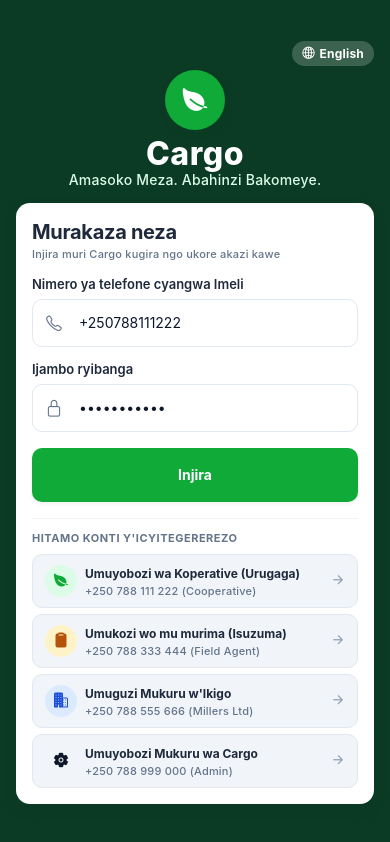
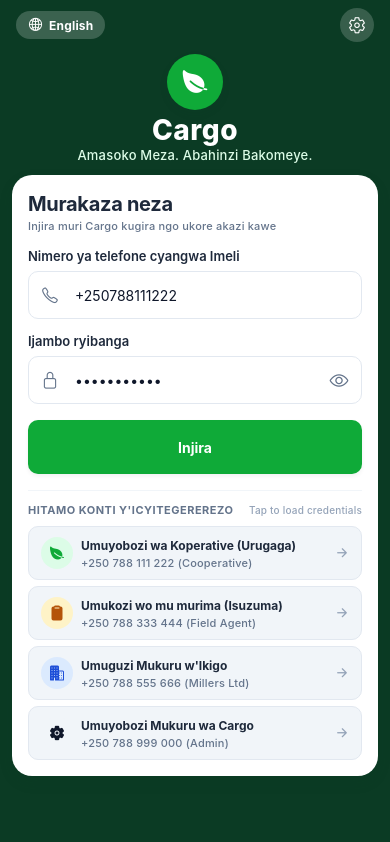
Before and after one commit to BLN-Technologies/mob-mock, a React Native app: screen / in a window 390 px wide. Built offline with nearby package versions, Linux system fonts and the light colour scheme.

Commit message:
fix(ui): resolve Android input responsiveness and add password toggle & settings modal

```diff
--- a/scripts/test-runner.js
+++ b/scripts/test-runner.js
@@ -12,6 +12,10 @@
   execSync('node dist-tests/tests/run-domain-tests.js', { stdio: 'inherit' });
 } finally {
   if (fs.existsSync('dist-tests')) {
-    fs.rmSync('dist-tests', { recursive: true, force: true });
+    try {
+      fs.rmSync('dist-tests', { recursive: true, force: true, maxRetries: 3, retryDelay: 200 });
+    } catch {
+      // Ignore Windows transient file lock
+    }
   }
 }
--- a/src/components/forms/FormField.tsx
+++ b/src/components/forms/FormField.tsx
@@ -1,4 +1,4 @@
-import React from 'react';
+import React, { useState } from 'react';
 import {
   View,
   Text,
@@ -6,17 +6,22 @@
   StyleSheet,
   TextInputProps,
   ViewStyle,
+  TouchableOpacity,
+  Platform,
 } from 'react-native';
 import { Ionicons } from '@expo/vector-icons';
 import { colors, radii, typography, spacing } from '../../theme/tokens';
 
-interface FormFieldProps extends TextInputProps {
+export interface FormFieldProps extends TextInputProps {
   label: string;
   error?: string;
   helper?: string;
   prefix?: string;
   suffix?: string;
   icon?: keyof typeof Ionicons.glyphMap;
+  rightIcon?: keyof typeof Ionicons.glyphMap;
+  onIconPress?: () => void;
+  onRightIconPress?: () => void;
   containerStyle?: ViewStyle;
 }
 
@@ -27,10 +32,20 @@
   prefix,
   suffix,
   icon,
+  rightIcon,
+  onIconPress,
+  onRightIconPress,
   containerStyle,
   style,
+  secureTextEntry,
+  multiline,
   ...props
 }) => {
+  const [passwordHidden, setPasswordHidden] = useState<boolean>(Boolean(secureTextEntry));
+
+  const isPassword = Boolean(secureTextEntry);
+  const actualSecureTextEntry = isPassword ? passwordHidden : false;
+
   return (
     <View style={[styles.container, containerStyle]}>
       <Text style={styles.label}>{label}</Text>
@@ -38,13 +53,25 @@
       <View
         style={[
           styles.inputWrapper,
+          multiline && styles.inputWrapperMultiline,
           error ? styles.inputWrapperError : undefined,
         ]}
       >
         {icon ? (
-          <View style={styles.iconAdornment}>
-            <Ionicons name={icon} size={18} color="#64748B" />
-          </View>
+          onIconPress ? (
+            <TouchableOpacity
+              onPress={onIconPress}
+              style={styles.iconAdornment}
+              hitSlop={{ top: 8, bottom: 8, left: 8, right: 8 }}
+              accessibilityRole="button"
+            >
+              <Ionicons name={icon} size={18} color="#64748B" />
+            </TouchableOpacity>
+          ) : (
+            <View style={styles.iconAdornment}>
+              <Ionicons name={icon} size={18} color="#64748B" />
+            </View>
+          )
         ) : prefix ? (
           <View style={styles.adornment}>
             <Text style={styles.adornmentText}>{prefix}</Text>
@@ -52,16 +79,53 @@
         ) : null}
 
         <TextInput
-          style={[styles.input, style]}
+          style={[
+            styles.input,
+            multiline && styles.inputMultiline,
+            style,
+          ]}
           placeholderTextColor="#94A3B8"
+          secureTextEntry={actualSecureTextEntry}
+          multiline={multiline}
           {...props}
         />
 
-        {suffix && (
+        {isPassword ? (
+          <TouchableOpacity
+            style={styles.rightActionAdornment}
+            onPress={() => setPasswordHidden(!passwordHidden)}
+            accessibilityLabel={passwordHidden ? 'Show password' : 'Hide password'}
+            accessibilityRole="button"
+            hitSlop={{ top: 10, bottom: 10, left: 10, right: 10 }}
+            activeOpacity={0.7}
+          >
+            <Ionicons
+              name={passwordHidden ? 'eye-outline' : 'eye-off-outline'}
+              size={20}
+              color={passwordHidden ? '#64748B' : colors.primary}
+            />
+          </TouchableOpacity>
+        ) : rightIcon ? (
+          onRightIconPress ? (
+            <TouchableOpacity
+              onPress={onRightIconPress}
+              style={styles.rightActionAdornment}
+              hitSlop={{ top: 8, bottom: 8, left: 8, right: 8 }}
+              accessibilityRole="button"
+              activeOpacity={0.7}
+            >
+              <Ionicons name={rightIcon} size={18} color="#64748B" />
+            </TouchableOpacity>
+          ) : (
+            <View style={styles.rightActionAdornment}>
+              <Ionicons name={rightIcon} size={18} color="#64748B" />
+            </View>
+          )
+        ) : suffix ? (
           <View style={styles.suffixAdornment}>
             <Text style={styles.adornmentText}>{suffix}</Text>
           </View>
-        )}
+        ) : null}
       </View>
 
       {error ? (
@@ -88,6 +152,7 @@
     marginBottom: spacing.xs,
   },
   inputWrapper: {
+    height: 48,
     minHeight: 48,
     borderWidth: 1.5,
     borderColor: colors.border,
@@ -97,6 +162,12 @@
     alignItems: 'center',
     overflow: 'hidden',
   },
+  inputWrapperMultiline: {
+    height: undefined,
+    minHeight: 96,
+    maxHeight: 180,
+    alignItems: 'flex-start',
+  },
   inputWrapperError: {
     borderColor: colors.danger,
     backgroundColor: '#FEF2F2',
@@ -104,21 +175,31 @@
   input: {
     flex: 1,
     paddingHorizontal: spacing.md,
-    paddingVertical: spacing.sm,
+    paddingVertical: Platform.OS === 'android' ? 8 : 12,
     fontSize: 14,
     color: colors.neutralDark,
+  },
+  inputMultiline: {
+    paddingTop: spacing.sm,
+    paddingBottom: spacing.sm,
+    textAlignVertical: 'top',
   },
   iconAdornment: {
     paddingLeft: spacing.md,
     paddingRight: spacing.xs,
-    height: '100%',
+    justifyContent: 'center',
+    alignItems: 'center',
+  },
+  rightActionAdornment: {
+    paddingRight: spacing.md,
+    paddingLeft: spacing.xs,
     justifyContent: 'center',
     alignItems: 'center',
   },
   adornment: {
     paddingHorizontal: spacing.md,
     backgroundColor: colors.surfaceSubtle,
-    height: '100%',
+    alignSelf: 'stretch',
     justifyContent: 'center',
     alignItems: 'center',
     borderRightWidth: 1,
@@ -127,7 +208,7 @@
   suffixAdornment: {
     paddingHorizontal: spacing.md,
     backgroundColor: colors.surfaceSubtle,
-    height: '100%',
+    alignSelf: 'stretch',
     justifyContent: 'center',
     alignItems: 'center',
     borderLeftWidth: 1,
--- a/src/features/auth/LoginScreen.tsx
+++ b/src/features/auth/LoginScreen.tsx
@@ -7,6 +7,7 @@
   KeyboardAvoidingView,
   Platform,
   TouchableOpacity,
+  Modal,
 } from 'react-native';
 import { SafeAreaView } from 'react-native-safe-area-context';
 import { Ionicons } from '@expo/vector-icons';
@@ -30,6 +31,7 @@
   const [error, setError] = useState<string | null>(null);
   const [showOtp, setShowOtp] = useState(false);
   const [pendingUser, setPendingUser] = useState<User | null>(null);
+  const [showSettingsModal, setShowSettingsModal] = useState(false);
 
   const handleLogin = async () => {
     setError(null);
@@ -73,24 +75,40 @@
   };
 
   return (
-    <SafeAreaView style={styles.safeArea}>
+    <SafeAreaView style={styles.safeArea} edges={['top', 'bottom', 'left', 'right']}>
       <KeyboardAvoidingView
         behavior={Platform.OS === 'ios' ? 'padding' : undefined}
         style={styles.keyboardView}
       >
-        <ScrollView contentContainerStyle={styles.scrollContent}>
-          {/* Top Language Toggle */}
+        <ScrollView
+          contentContainerStyle={styles.scrollContent}
+          keyboardShouldPersistTaps="handled"
+          showsVerticalScrollIndicator={false}
+        >
+          <View style={styles.contentWrapper}>
+            {/* Top Bar with Language Pill and Settings Button */}
             <View style={styles.topBar}>
               <TouchableOpacity
                 style={styles.langPill}
                 onPress={toggleLanguage}
                 activeOpacity={0.8}
                 accessibilityRole="button"
+                accessibilityLabel="Toggle Language"
               >
-              <Ionicons name="globe-outline" size={14} color="#FFFFFF" />
+                <Ionicons name="globe-outline" size={15} color="#FFFFFF" />
                 <Text style={styles.langPillText}>
                   {language === 'rw' ? 'English' : 'Ikinyarwanda'}
                 </Text>
+              </TouchableOpacity>
+
+              <TouchableOpacity
+                style={styles.settingsIconBtn}
+                onPress={() => setShowSettingsModal(true)}
+                activeOpacity={0.8}
+                accessibilityRole="button"
+                accessibilityLabel="App Settings and Information"
+              >
+                <Ionicons name="settings-outline" size={18} color="#FFFFFF" />
               </TouchableOpacity>
             </View>
 
@@ -142,14 +160,18 @@
                 fullWidth
               />
 
-            {/* Quick Demo Fill Buttons with clean vector icons */}
+              {/* Quick Demo Fill Buttons */}
               <View style={styles.demoSection}>
+                <View style={styles.demoHeaderRow}>
                   <Text style={styles.demoSectionTitle}>{t.auth.quickFill}</Text>
+                  <Text style={styles.demoSectionHint}>Tap to load credentials</Text>
+                </View>
+
                 <View style={styles.demoButtonsContainer}>
                   <TouchableOpacity
                     style={styles.demoChip}
                     onPress={() => quickFill('+250788111222')}
-                  activeOpacity={0.8}
+                    activeOpacity={0.7}
                   >
                     <View style={[styles.demoIconWrap, { backgroundColor: '#DCFCE7' }]}>
                       <Ionicons name="leaf" size={16} color={colors.primary} />
@@ -164,7 +186,7 @@
                   <TouchableOpacity
                     style={styles.demoChip}
                     onPress={() => quickFill('+250788333444')}
-                  activeOpacity={0.8}
+                    activeOpacity={0.7}
                   >
                     <View style={[styles.demoIconWrap, { backgroundColor: '#FEF3C7' }]}>
                       <Ionicons name="clipboard" size={16} color={colors.warningDark} />
@@ -179,7 +201,7 @@
                   <TouchableOpacity
                     style={styles.demoChip}
                     onPress={() => quickFill('+250788555666')}
-                  activeOpacity={0.8}
+                    activeOpacity={0.7}
                   >
                     <View style={[styles.demoIconWrap, { backgroundColor: '#DBEAFE' }]}>
                       <Ionicons name="business" size={16} color={colors.infoDark} />
@@ -194,7 +216,7 @@
                   <TouchableOpacity
                     style={styles.demoChip}
                     onPress={() => quickFill('+250788999000')}
-                  activeOpacity={0.8}
+                    activeOpacity={0.7}
                   >
                     <View style={[styles.demoIconWrap, { backgroundColor: '#F1F5F9' }]}>
                       <Ionicons name="settings" size={16} color={colors.neutralDark} />
@@ -208,8 +230,72 @@
                 </View>
               </View>
             </View>
+          </View>
         </ScrollView>
       </KeyboardAvoidingView>
+
+      {/* Settings / System Info Modal */}
+      <Modal
+        visible={showSettingsModal}
+        transparent
+        animationType="fade"
+        onRequestClose={() => setShowSettingsModal(false)}
+      >
+        <View style={styles.modalOverlay}>
+          <View style={styles.settingsModalCard}>
+            <View style={styles.modalHeader}>
+              <View style={styles.modalTitleRow}>
+                <Ionicons name="settings-sharp" size={20} color={colors.primary} />
+                <Text style={styles.modalTitle}>System Settings & Info</Text>
+              </View>
+              <TouchableOpacity
+                onPress={() => setShowSettingsModal(false)}
+                hitSlop={{ top: 8, bottom: 8, left: 8, right: 8 }}
+              >
+                <Ionicons name="close" size={22} color={colors.neutralGray} />
+              </TouchableOpacity>
+            </View>
+
+            <View style={styles.modalBody}>
+              <View style={styles.infoRow}>
+                <Text style={styles.infoLabel}>Platform</Text>
+                <Text style={styles.infoValue}>Cargo Rwanda Marketplace V1</Text>
+              </View>
+              <View style={styles.infoRow}>
+                <Text style={styles.infoLabel}>Server Gateway</Text>
+                <View style={styles.statusPill}>
+                  <View style={styles.statusDot} />
+                  <Text style={styles.statusText}>Connected</Text>
+                </View>
+              </View>
+              <View style={styles.infoRow}>
+                <Text style={styles.infoLabel}>Timezone</Text>
+                <Text style={styles.infoValue}>Central Africa Time (CAT, UTC+2)</Text>
+              </View>
+              <View style={styles.infoRow}>
+                <Text style={styles.infoLabel}>Language</Text>
+                <TouchableOpacity
+                  style={styles.langToggleBtn}
+                  onPress={toggleLanguage}
+                  activeOpacity={0.8}
+                >
+                  <Text style={styles.langToggleBtnText}>
+                    {language === 'rw' ? 'Kinyarwanda (Changer)' : 'English (Change)'}
+                  </Text>
+                </TouchableOpacity>
+              </View>
+            </View>
+
+            <Button
+              title="Close"
+              onPress={() => setShowSettingsModal(false)}
+              variant="secondary"
+              fullWidth
+              style={styles.modalCloseBtn}
+            />
+          </View>
+        </View>
+      </Modal>
 
       <OtpModal
         visible={showOtp}
@@ -230,22 +316,30 @@
   },
   scrollContent: {
     flexGrow: 1,
-    justifyContent: 'center',
-    padding: spacing.lg,
+    paddingHorizontal: spacing.md,
+    paddingTop: Platform.OS === 'android' ? spacing.md : spacing.sm,
+    paddingBottom: spacing.xxl,
+    alignItems: 'center',
+  },
+  contentWrapper: {
+    width: '100%',
+    maxWidth: 440,
   },
   topBar: {
     flexDirection: 'row',
-    justifyContent: 'flex-end',
-    marginBottom: spacing.xs,
+    justifyContent: 'space-between',
+    alignItems: 'center',
+    marginBottom: spacing.sm,
+    paddingHorizontal: spacing.xs,
   },
   langPill: {
     flexDirection: 'row',
     alignItems: 'center',
     backgroundColor: 'rgba(255, 255, 255, 0.2)',
-    paddingVertical: 5,
-    paddingHorizontal: 10,
+    paddingVertical: 6,
+    paddingHorizontal: 12,
     borderRadius: radii.full,
-    gap: 4,
+    gap: 6,
   },
   langPillText: {
     ...typography.caption,
@@ -253,36 +347,45 @@
     fontWeight: '700',
     color: '#FFFFFF',
   },
+  settingsIconBtn: {
+    width: 34,
+    height: 34,
+    borderRadius: 17,
+    backgroundColor: 'rgba(255, 255, 255, 0.18)',
+    alignItems: 'center',
+    justifyContent: 'center',
+  },
   brandContainer: {
     alignItems: 'center',
-    marginBottom: spacing.lg,
+    marginBottom: spacing.md,
+    marginTop: spacing.xs,
   },
   logoBadge: {
-    width: 60,
-    height: 60,
-    borderRadius: 30,
+    width: 56,
+    height: 56,
+    borderRadius: 28,
     backgroundColor: colors.primary,
     alignItems: 'center',
     justifyContent: 'center',
-    marginBottom: spacing.sm,
+    marginBottom: spacing.xs,
     ...shadows.md,
   },
   appName: {
     ...typography.h1,
-    fontSize: 32,
+    fontSize: 28,
     color: '#FFFFFF',
     letterSpacing: 0.5,
   },
   tagline: {
     ...typography.caption,
-    fontSize: 14,
+    fontSize: 13,
     color: '#DCFCE7',
     marginTop: 2,
     fontWeight: '500',
   },
   formCard: {
     backgroundColor: '#FFFFFF',
-    borderRadius: radii.lg,
+    borderRadius: radii.xl,
     padding: spacing.lg,
     ...shadows.lg,
   },
@@ -320,13 +423,23 @@
     borderTopWidth: 1,
     borderTopColor: colors.borderLight,
   },
+  demoHeaderRow: {
+    flexDirection: 'row',
+    justifyContent: 'space-between',
+    alignItems: 'center',
+    marginBottom: spacing.sm,
+  },
   demoSectionTitle: {
     ...typography.caption,
     fontWeight: '700',
     color: colors.neutralGray,
     textTransform: 'uppercase',
     letterSpacing: 0.5,
-    marginBottom: spacing.sm,
+  },
+  demoSectionHint: {
+    ...typography.caption,
+    fontSize: 10,
+    color: colors.neutralLight,
   },
   demoButtonsContainer: {
     gap: spacing.xs + 2,
@@ -363,4 +476,96 @@
     fontSize: 11,
     color: colors.neutralGray,
   },
+  modalOverlay: {
+    flex: 1,
+    backgroundColor: 'rgba(15, 23, 42, 0.65)',
+    justifyContent: 'center',
+    alignItems: 'center',
+    padding: spacing.lg,
+  },
+  settingsModalCard: {
+    width: '100%',
+    maxWidth: 380,
+    backgroundColor: '#FFFFFF',
+    borderRadius: radii.lg,
+    padding: spacing.lg,
+    ...shadows.lg,
+  },
+  modalHeader: {
+    flexDirection: 'row',
+    justifyContent: 'space-between',
+    alignItems: 'center',
+    borderBottomWidth: 1,
+    borderBottomColor: colors.borderLight,
+    paddingBottom: spacing.sm,
+    marginBottom: spacing.md,
+  },
+  modalTitleRow: {
+    flexDirection: 'row',
+    alignItems: 'center',
+    gap: spacing.xs + 2,
+  },
+  modalTitle: {
+    ...typography.h3,
+    fontSize: 16,
+    color: colors.neutralHeadings,
+  },
+  modalBody: {
+    gap: spacing.md,
+    marginBottom: spacing.lg,
+  },
+  infoRow: {
+    flexDirection: 'row',
+    justifyContent: 'space-between',
+    alignItems: 'center',
+  },
+  infoLabel: {
+    ...typography.caption,
+    fontSize: 12,
+    color: colors.neutralGray,
+  },
+  infoValue: {
+    ...typography.caption,
+    fontSize: 12,
+    fontWeight: '600',
+    color: colors.neutralHeadings,
+  },
+  statusPill: {
+    flexDirection: 'row',
+    alignItems: 'center',
+    backgroundColor: colors.successLight,
+    paddingHorizontal: 8,
+    paddingVertical: 3,
+    borderRadius: radii.full,
+    gap: 5,
+  },
+  statusDot: {
+    width: 6,
+    height: 6,
+    borderRadius: 3,
+    backgroundColor: colors.success,
+  },
+  statusText: {
+    ...typography.caption,
+    fontSize: 11,
+    fontWeight: '700',
+    color: colors.successDark,
+  },
+  langToggleBtn: {
+    backgroundColor: colors.surfaceSubtle,
+    paddingHorizontal: 8,
+    paddingVertical: 4,
+    borderRadius: radii.sm,
+    borderWidth: 1,
+    borderColor: colors.border,
+  },
+  langToggleBtnText: {
+    ...typography.caption,
+    fontSize: 11,
+    fontWeight: '600',
+    color: colors.primary,
+  },
+  modalCloseBtn: {
+    marginTop: spacing.xs,
+  },
 });
```
Lines whose indentation alone changed are shown as unchanged.
